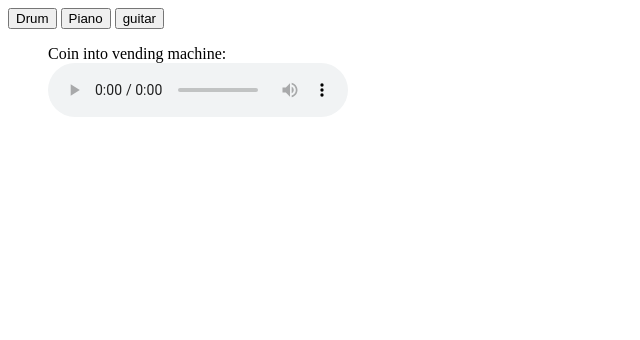
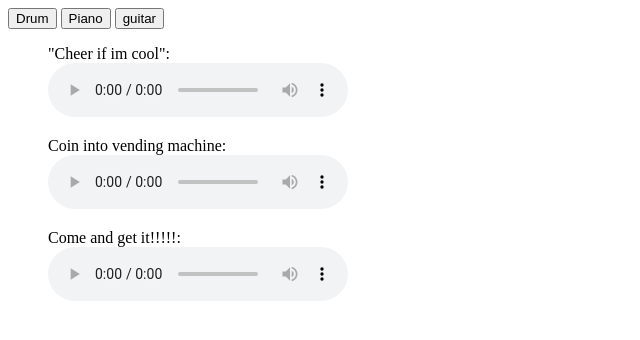
Before and after one commit to andrew-zotter/mi349_soundboard, a plain HTML site: page index.html in a window 1280 px wide. Shown: the whole page, without its empty margins (0-640 px from the left). Drawn offline with Linux system fonts and the light colour scheme.

Commit message:
newwsounds

```diff
--- a/index.html
+++ b/index.html
@@ -19,7 +19,7 @@
       </button>
 
       <figure>
-        <figcaption>Coin into vending machine:</figcaption>
+        <figcaption>"Cheer if im cool":</figcaption>
         <audio
             controls
             src="cheering.wav">
@@ -29,6 +29,33 @@
         </audio>
     </figure>
 
+    <figure>
+        <figcaption>Coin into vending machine:</figcaption>
+        <audio
+            controls
+            src="coin.wav">
+                <a href="coin.wav">
+                    Download audio
+                </a>
+        </audio>
+    </figure>
+
+    <figure>
+        <figcaption>Come and get it!!!!!:</figcaption>
+        <audio
+            controls
+            src="come_get_it.wav">
+                <a href="come_get_it.wav">
+                    Download audio
+                </a>
+        </audio>
+    </figure>
+
+
+
+
+
+
     <script>
       alert('Welcome to my website!')
     </script>
```
